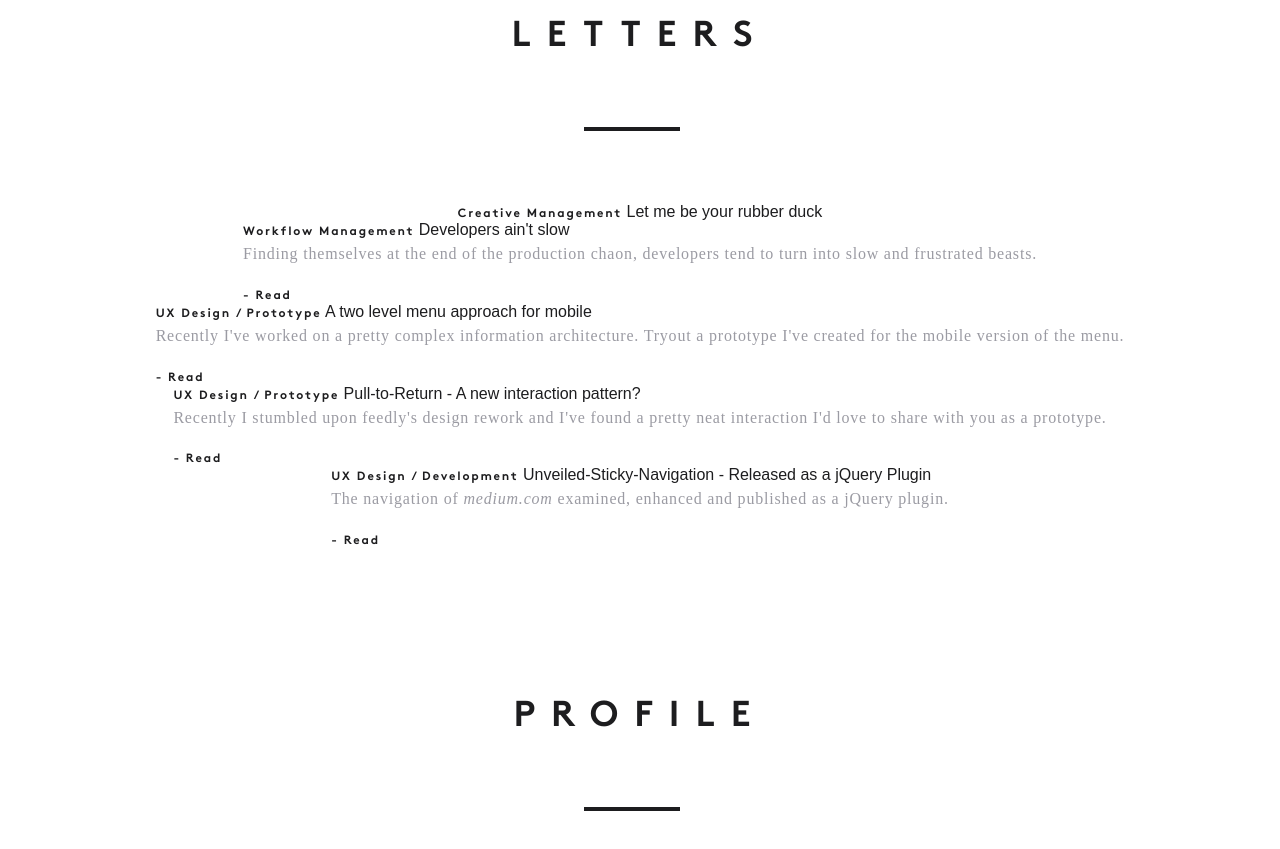
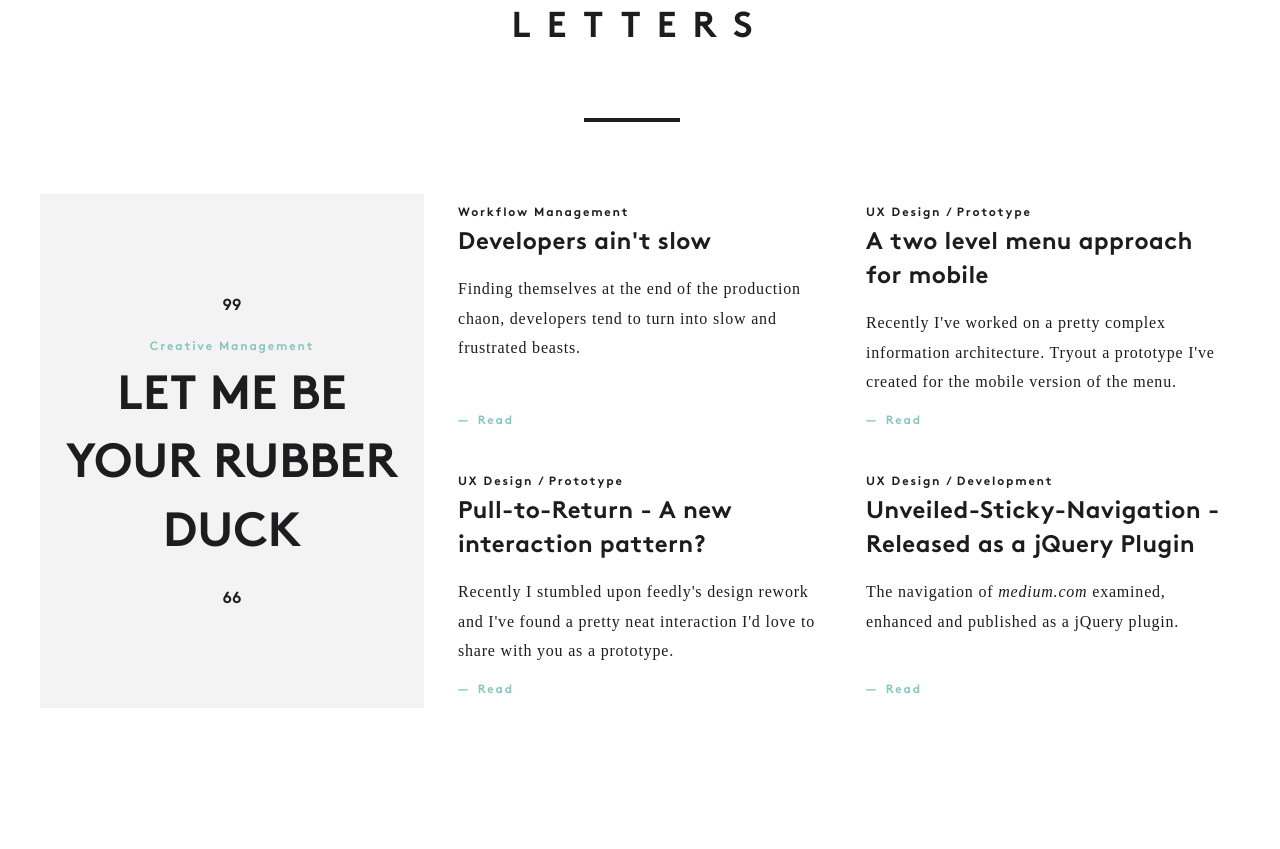
Before and after one commit to Santatraniaina/weaintplastic, a plain HTML site: page index.html in a window 1280 px wide. Shown: the part 2521-3370 px from the top of the page. Drawn offline with Linux system fonts and the light colour scheme; a web font is replaced by a local one.

Commit message:
Implement Letters section

```diff
--- a/assets/css/style.css
+++ b/assets/css/style.css
@@ -46,6 +46,8 @@
     --ff-secondary: 'Plantin Light', serif;
     --fs-base: 16px;
 
+    /* 10, 14, 16, 20, 22, 24 */
+
     /* Spacing & Sizing */
     --max-width: 1200px;
 }
@@ -68,7 +70,6 @@ h1, h2, h3, h4, h5, h6 {
 p {
     font-family: var(--ff-secondary);
     font-weight: 400;
-    color: var(--dark-grey);
     font-size: 1rem;
     line-height: 1.85rem;
     letter-spacing: .05rem;
@@ -106,20 +107,49 @@ a {
     display: none;
 }
 
+.h1, .h2, .h3, .h4, .h5, .h6 {
+    font-family: var(--ff-bold);
+    line-height: 1.428em;
+}
+
+.h1 {
+    font-size: 3rem;
+}
+
+.h2 {
+
+}
+
+.h3 {
+    font-size: 1.5rem;
+    letter-spacing: .025rem;
+
+}
+
 .h4 {
-    font-family: var(--ff-bold);
     font-size: 1.25rem;
     letter-spacing: .1rem;
 }
 
 .h6 {
-    font-family: var(--ff-bold);
     font-size: .75rem;
     letter-spacing: .15em;
 }
 
+.text-uppercase {
+    text-transform: uppercase;
+}
+
+.text-black {
+    color: var(--black);
+}
+
 .text-blue {
     color: var(--blue);
+}
+
+.text-grey {
+    color: var(--dark-grey);
 }
 
 
@@ -284,7 +314,7 @@ a {
     }
 }
 
-.work {
+.works {
     display: grid;
     grid-template-columns: repeat(2, 1fr);
     gap: 2rem 6rem;
@@ -305,3 +335,75 @@ a {
         position: relative;
     }
 }
+
+.letters {
+    display: grid;
+    grid-template-columns: repeat(3, 1fr);
+    gap: 1.5rem;
+}
+
+.letter {
+    align-self: stretch;
+    justify-content: stretch;
+    padding: .625rem;
+    position: relative;
+
+    > * {
+        display: block;
+    }
+
+    > span {
+        margin-bottom: .2em;
+    }
+
+    /* TODO : Review the animation later */
+    /*
+    &:hover {
+        transform: translateY(-10px);
+    }
+    */
+}
+
+.letter--most-read {
+    grid-column: 1 / 2;
+    grid-row: 1 / 3;
+    background-color: var(--light-grey);
+    display: flex;
+    flex-direction: column;
+    justify-content: center;
+    align-items: center;
+    text-align: center;
+
+    &:before {
+        content: "99";
+        font-family: var(--ff-bold);
+        margin-bottom: 1.5rem;
+    }
+
+    &:after {
+        content: "66";
+        font-family: var(--ff-bold);
+        margin-top: 1.5rem;
+    }
+
+    > .letter__title {
+        margin: 0;
+    }
+}
+
+.letter__content {
+    margin-top: 1rem;
+    margin-bottom: 2rem;
+}
+
+/* TODO : Animate this later on */
+.letter__more {
+    position: absolute;
+    bottom: .625rem;
+    left: .625rem;
+
+    &:before {
+        content: "—";
+        margin-right: .5rem;
+    }
+}
--- a/index.html
+++ b/index.html
@@ -55,13 +55,13 @@
                         I create digital products with knowledge and passion.
                     </h3>
                     <div class="bio__description">
-                        <p>
+                        <p class="text-grey">
                             With more than a decade of experience, I tackle a broad variety of disciplines in the
                             process of creating meaningful products that make a real difference. With carefully
                             selected tools and skills, I express my visions ranging from product design to the
                             creation of user experience up to development and delivery.
                         </p>
-                        <p>
+                        <p class="text-grey">
                             My distinctive strategic thinking helps me to pinpoint the holistic scope of a product
                             and evolve it by adding new business ideas, innovations and values that meet user needs
                             as well as business objectives. Besides building user flows, information architecture
@@ -71,7 +71,7 @@
                             combined tools and strategies that include object-oriented patterns, build scripts,
                             pre-processors and minification, source code management, testing as well as deployment.
                         </p>
-                        <p>
+                        <p class="text-grey">
                             With my knowledge in both design and technology, I foster productive teams in a collaborative
                             environment that meets the requirements of creatives and developers at the same time.
                         </p>
@@ -83,7 +83,7 @@
         <section id="work" class="section">
             <h2 class="section__title letter--animated">Work</h2>
 
-            <ul class="section__content work">
+            <ul class="section__content works">
                 <li class="work__item">
                     <a href="#" class="work__link">
                         <span class="h4">Expedia Meeting Market</span>
@@ -138,10 +138,10 @@
         <section id="letters" class="section">
             <h2 class="section__title letter--animated">Letters</h2>
 
-            <div class="section__content">
-                <article class="letter letter--most-read" data-before="99" data-after="66">
-                    <span class="h6 letter__category">Creative Management</span>
-                    <span class="h1 letter__title uppercase">
+            <div class="section__content letters">
+                <article class="letter letter--most-read">
+                    <span class="h6 text-blue letter__category">Creative Management</span>
+                    <span class="h1 letter__title text-uppercase">
                         Let me be your rubber duck
                     </span>
                 </article>
@@ -151,10 +151,10 @@
                     <span class="h3 letter__title">
                         Developers ain't slow
                     </span>
-                    <p class="letter__content">
+                    <p class="letter__content text-black">
                         Finding themselves at the end of the production chaon, developers tend to turn into slow and frustrated beasts.
                     </p>
-                    <a href="#" class="h6 letter__more">- Read</a>
+                    <a href="#" class="h6 text-blue letter__more">Read</a>
                 </article>
 
                 <article class="letter">
@@ -162,10 +162,10 @@
                     <span class="h3 letter__title">
                         A two level menu approach for mobile
                     </span>
-                    <p class="letter__content">
+                    <p class="letter__content text-black">
                         Recently I've worked on a pretty complex information architecture. Tryout a prototype I've created for the mobile version of the menu.
                     </p>
-                    <a href="#" class="h6 letter__more">- Read</a>
+                    <a href="#" class="h6 text-blue letter__more">Read</a>
                 </article>
 
                 <article class="letter">
@@ -173,10 +173,10 @@
                     <span class="h3 letter__title">
                         Pull-to-Return - A new interaction pattern?
                     </span>
-                    <p class="letter__content">
+                    <p class="letter__content text-black">
                         Recently I stumbled upon feedly's design rework and I've found a pretty neat interaction I'd love to share with you as a prototype.
                     </p>
-                    <a href="#" class="h6 letter__more">- Read</a>
+                    <a href="#" class="h6 text-blue letter__more">Read</a>
                 </article>
 
                 <article class="letter">
@@ -184,10 +184,10 @@
                     <span class="h3 letter__title">
                         Unveiled-Sticky-Navigation - Released as a jQuery Plugin
                     </span>
-                    <p class="letter__content">
+                    <p class="letter__content text-black">
                         The navigation of <i>medium.com</i> examined, enhanced and published as a jQuery plugin.
                     </p>
-                    <a href="#" class="h6 letter__more">- Read</a>
+                    <a href="#" class="h6 text-blue letter__more">Read</a>
                 </article>
             </div>
         </section>
```
